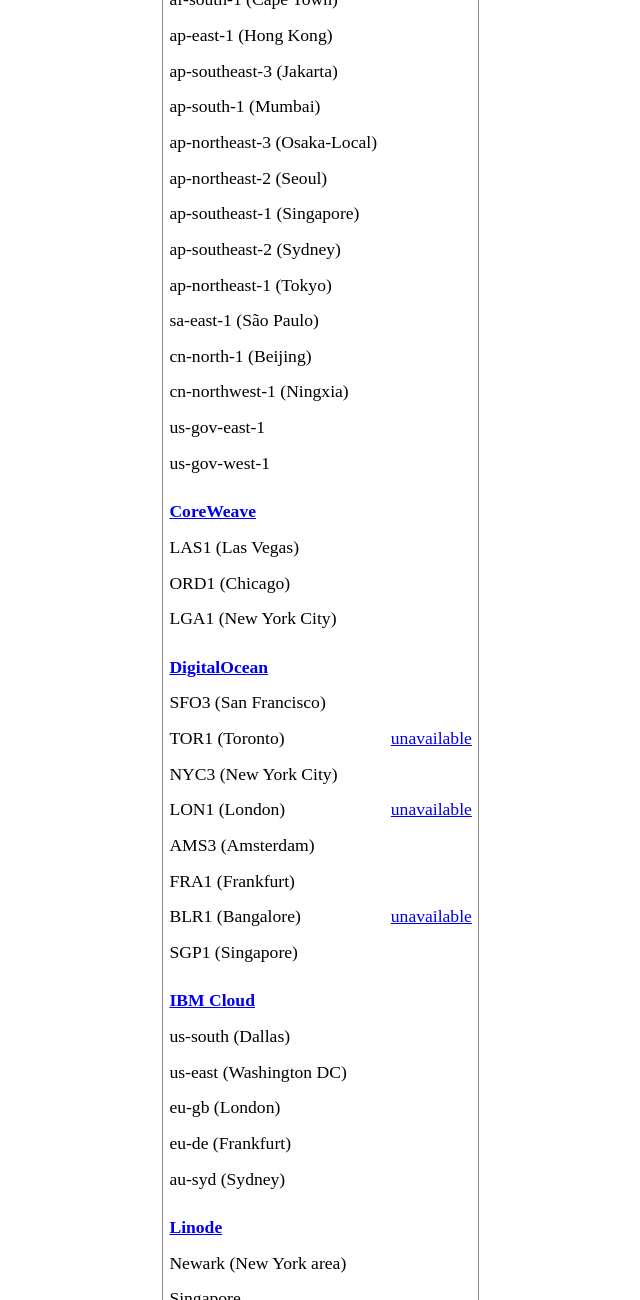
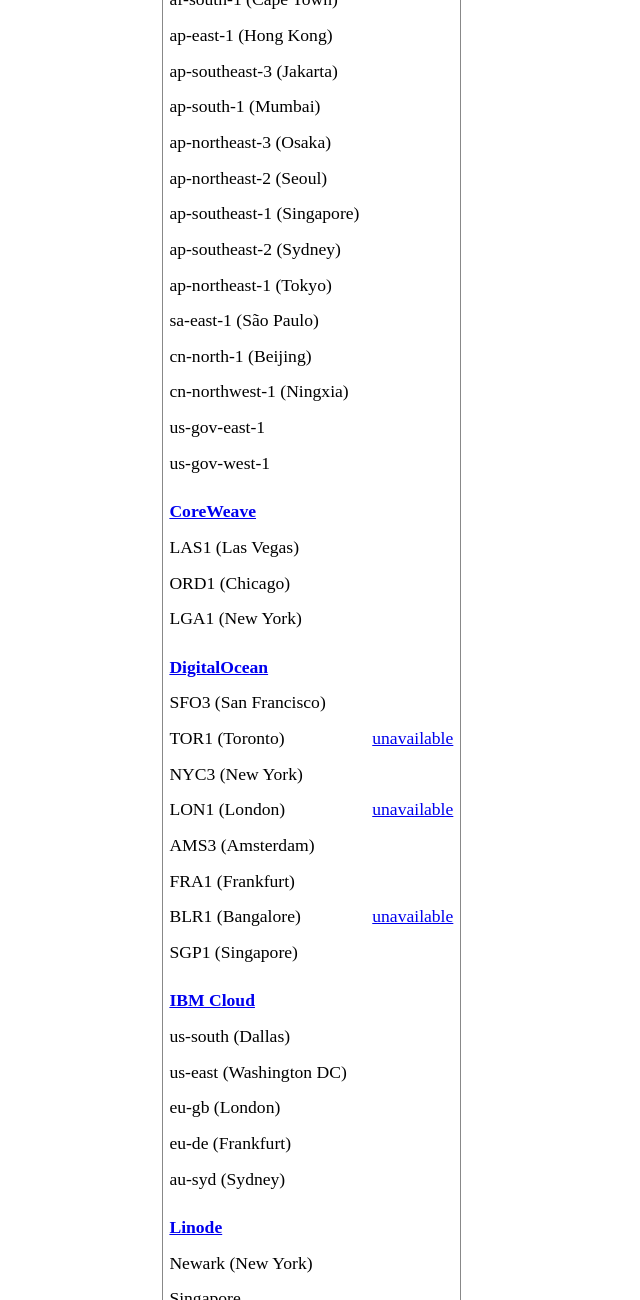
Before and after one commit to blue-gg1/news-cloudping, a plain HTML site: page public/index.html in a window 1280 px wide. Shown: the part 720-2020 px from the top of the page, without its empty margins (78-718 px from the left). Drawn offline with Linux system fonts and the light colour scheme.

Commit message:
Shorten a few location labels.  AWS's Osaka region is no longer a "local" region: https://aws.amazon.com/blogs/aws/aws-asia-pacific-osaka-region-now-open-to-all-with-three-azs-more-services/ .

```diff
--- a/public/index.html
+++ b/public/index.html
@@ -152,7 +152,7 @@
             <td class='latency' pingUrl='https://dynamodb.ap-south-1.amazonaws.com/ping'>&nbsp;</td>
         </tr>
         <tr>
-            <td>ap-northeast-3 (Osaka-Local)</td>
+            <td>ap-northeast-3 (Osaka)</td>
             <td class='latency' pingUrl='https://dynamodb.ap-northeast-3.amazonaws.com/ping'>
                 &nbsp;
             </td>
@@ -225,7 +225,7 @@
             <td class='latency' pingUrl='https://http.speedtest.ord1.coreweave.com/ping' supportsCors="false">&nbsp;</td>
         </tr>
         <tr>
-            <td>LGA1 (New York City)</td>
+            <td>LGA1 (New York)</td>
             <td class='latency' pingUrl='https://http.speedtest.lga1.coreweave.com/ping' supportsCors="false">&nbsp;</td>
         </tr>
 
@@ -252,7 +252,7 @@
             <td class='note'><a href="https://gitlab.com/leonhard-llc/cloudping.info/-/issues/1">unavailable</a></td>
         </tr>
         <tr>
-            <td>NYC3 (New York City)</td>
+            <td>NYC3 (New York)</td>
             <td class='latency' pingUrl='https://nyc3.digitaloceanspaces.com/' supportsCors="false">&nbsp;</td>
         </tr>
         <tr>
@@ -329,7 +329,7 @@
             <td colspan="2"><b><a href="https://www.linode.com/">Linode</a></b></td>
         </tr>
         <tr>
-            <td>Newark (New York area)</td>
+            <td>Newark (New York)</td>
             <td class='latency' pingUrl='https://speedtest.newark.linode.com/ping' supportsCors="false">&nbsp;</td>
         </tr>
         <tr>
@@ -369,7 +369,7 @@
             <td class='latency' pingUrl='https://speedtest.mumbai1.linode.com/ping' supportsCors="false">&nbsp;</td>
         </tr>
         <tr>
-            <td>Fremont (San Francisco area)</td>
+            <td>Fremont (San Francisco)</td>
             <td class='latency' pingUrl='https://speedtest.fremont.linode.com/ping' supportsCors="false">&nbsp;</td>
         </tr>
 
```
